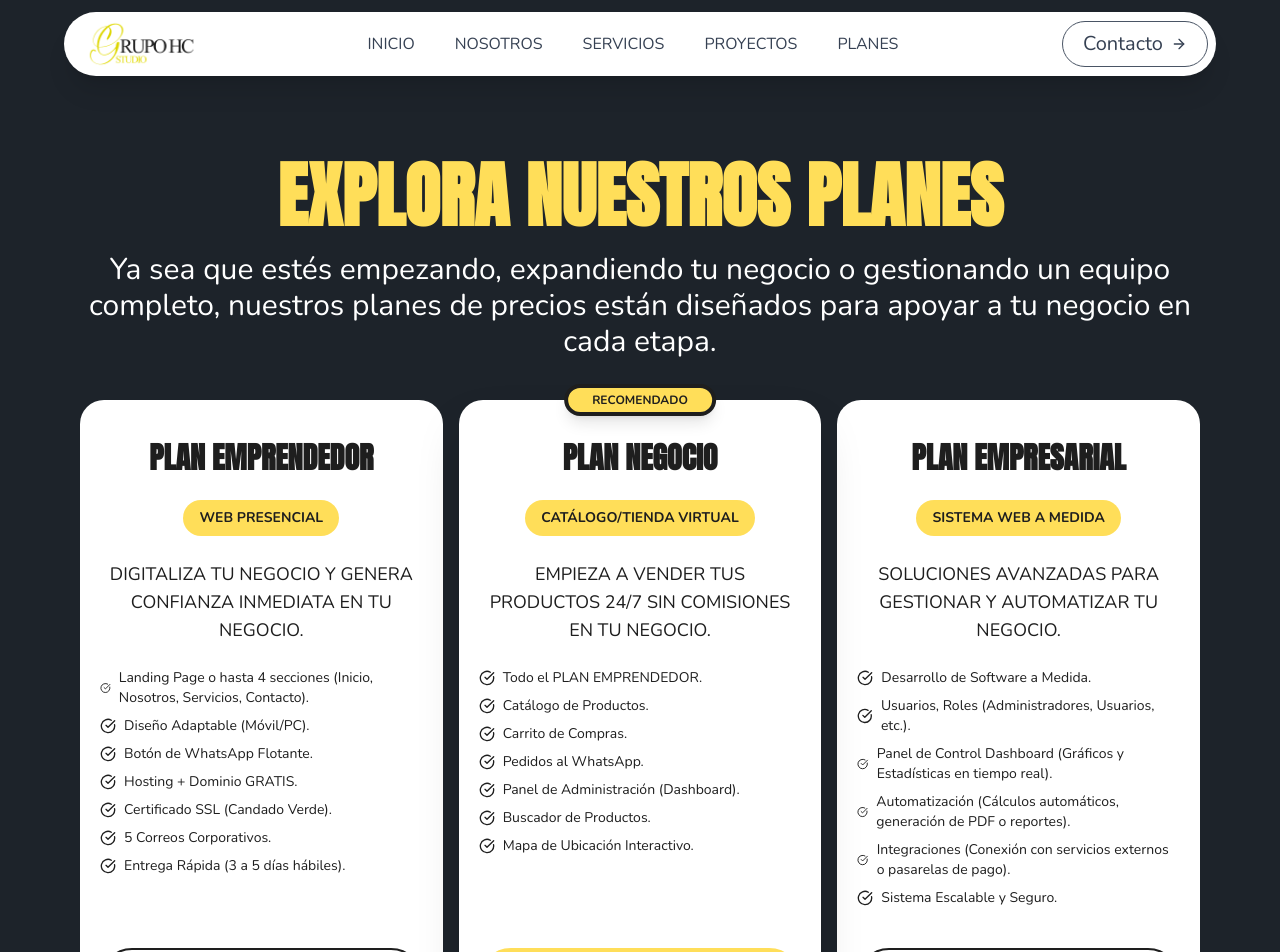
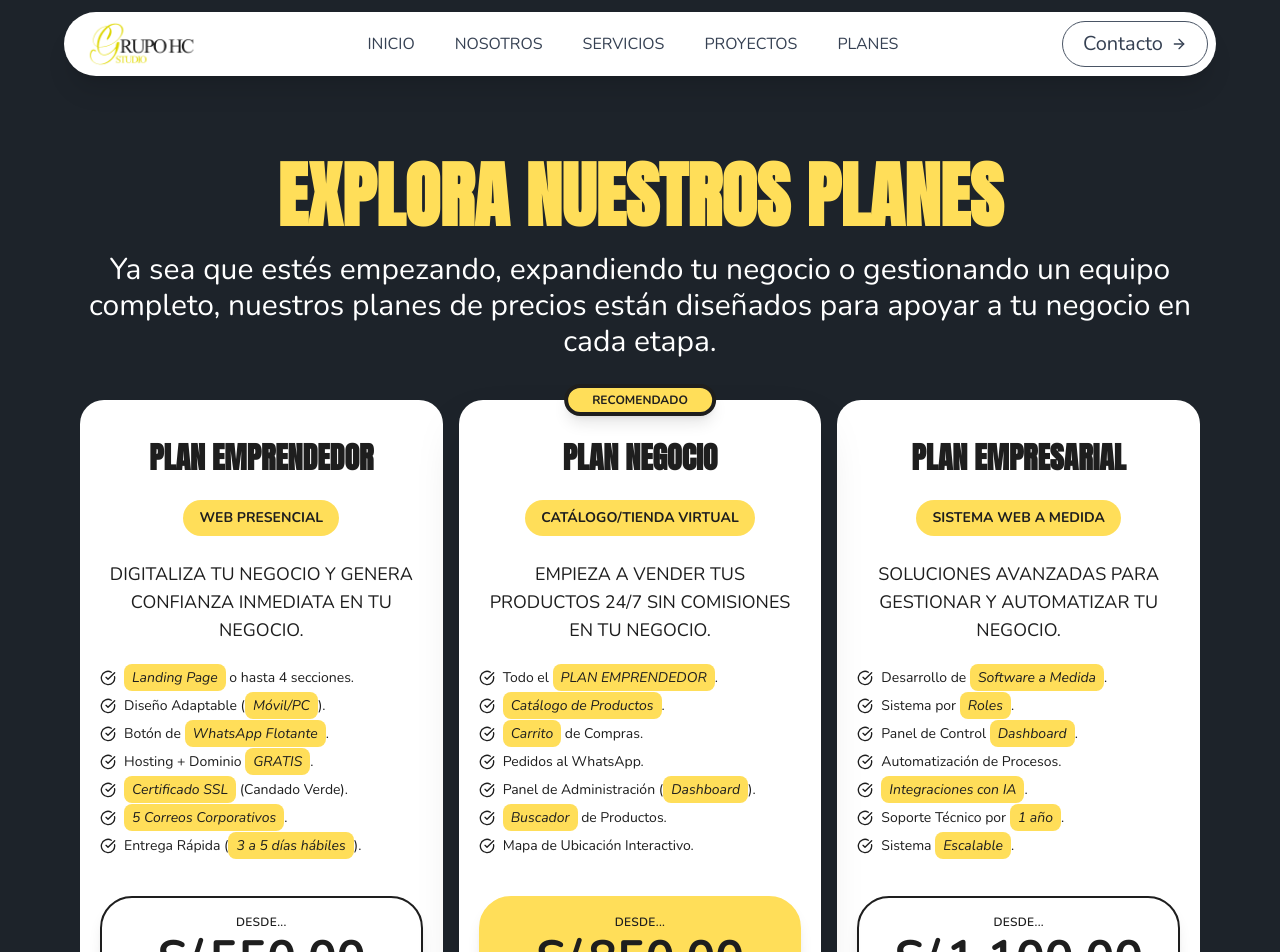
Before and after one commit to Grobles-Inc/Portafolio-Grobles, a React (Vite) app: page /plans in a window 1280 px wide. Shown: the top 952 px of the page. Built offline with nearby package versions, Linux system fonts and the light colour scheme.

Commit message:
feat: Se modifico el diseño de la página Plans.

```diff
--- a/src/features/plans/components/Plans.tsx
+++ b/src/features/plans/components/Plans.tsx
@@ -1,5 +1,6 @@
 import { CheckCircle } from "lucide-react"
 import { openWhatsAppPlanInquiry } from "@/utils/whatsappPlanInquiry"
+import highlightFeaturesText from "@/utils/highlightFeaturesText"
 
 const plans = [
   {
@@ -8,7 +9,7 @@ const plans = [
     badget: "Web Presencial",
     description: "Digitaliza tu negocio y genera confianza inmediata en tu negocio.",
     features: [
-      "Landing Page o hasta 4 secciones (Inicio, Nosotros, Servicios, Contacto).",
+      "Landing Page o hasta 4 secciones.",
       "Diseño Adaptable (Móvil/PC).",
       "Botón de WhatsApp Flotante.",
       "Hosting + Dominio GRATIS.",
@@ -44,11 +45,12 @@ const plans = [
     description: "Soluciones Avanzadas para Gestionar y Automatizar tu Negocio.",
     features: [
       "Desarrollo de Software a Medida.",
-      "Usuarios, Roles (Administradores, Usuarios, etc.).",
-      "Panel de Control Dashboard (Gráficos y Estadísticas en tiempo real).",
-      "Automatización (Cálculos automáticos, generación de PDF o reportes).",
-      "Integraciones (Conexión con servicios externos o pasarelas de pago).",
-      "Sistema Escalable y Seguro.",
+      "Sistema por Roles.",
+      "Panel de Control Dashboard.",
+      "Automatización de Procesos.",
+      "Integraciones con IA.",
+      "Soporte Técnico por 1 año.",
+      "Sistema Escalable.",
     ],
     price: 1100.00,
     details: "Precio Negociable."
@@ -87,12 +89,12 @@ export default function PlansComponent() {
 
               <h3 className="uppercase text-center text-3xl font-bold">{plan.name}</h3>
               <p className="mx-auto text-center font-bold uppercase text-sm text-secondary bg-[#ffde59] rounded-full px-4 py-2 w-fit">{plan.badget}</p>
-              <p className="text-center text-md md:text-lg uppercase">{plan.description}</p>
+              <p className="text-center text-md md:text-lg uppercase">{highlightFeaturesText(plan.description)}</p>
               <div className="space-y-2">
                 {plan.features.map((feature) => (
                   <div key={feature} className="flex items-center space-x-2">
                     <CheckCircle className="w-4 h-4" />
-                    <p className="text-sm md:text-md">{feature}</p>
+                    <p className="text-sm md:text-md">{highlightFeaturesText(feature)}</p>
                   </div>
                 ))}
               </div>
--- /dev/null
+++ b/src/utils/highlightFeaturesText.tsx
@@ -0,0 +1,41 @@
+const HIGHLIGHT_WORDS = [
+  "Landing Page",
+  "Móvil/PC",
+  "WhatsApp Flotante",
+  "GRATIS",
+  "Certificado SSL",
+  "5 Correos Corporativos",
+  "3 a 5 días hábiles",
+  "PLAN EMPRENDEDOR",
+  "Catálogo de Productos",
+  "Carrito",
+  "Dashboard",
+  "Buscador",
+  "Software a Medida",
+  "Roles",
+  "Dashboard",
+  "Integraciones con IA",
+  "1 año",
+  "Escalable"
+]
+
+export default function highlightFeaturesText(text: string) {
+  const regex = new RegExp(`\\b(${HIGHLIGHT_WORDS.join("|")})\\b`, "gi");
+  const parts = text.split(regex);
+
+  return parts.map((part, index) => {
+    const isHighlight = HIGHLIGHT_WORDS.some(
+      (word) => word.toLowerCase() === part.toLowerCase()
+    )
+
+    return isHighlight ? (
+      <span key={`${part}-${index}`} className="bg-[#ffde59] text-secondary px-2 py-1 rounded-lg italic">
+        {part}
+      </span>
+    ) : (
+      <span key={`${part}-${index}`}>
+        {part}
+      </span>
+    )
+  })
+}
```
